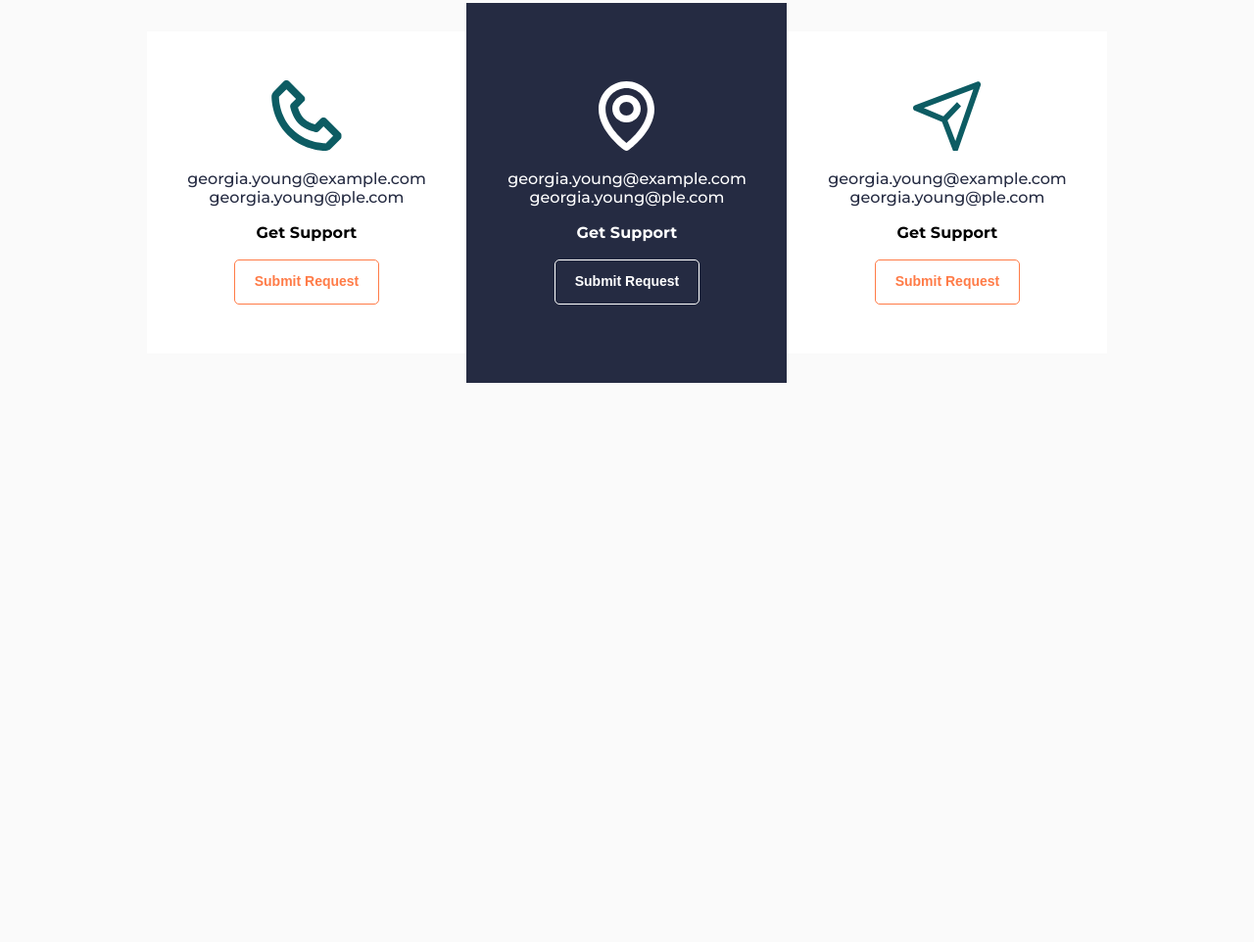
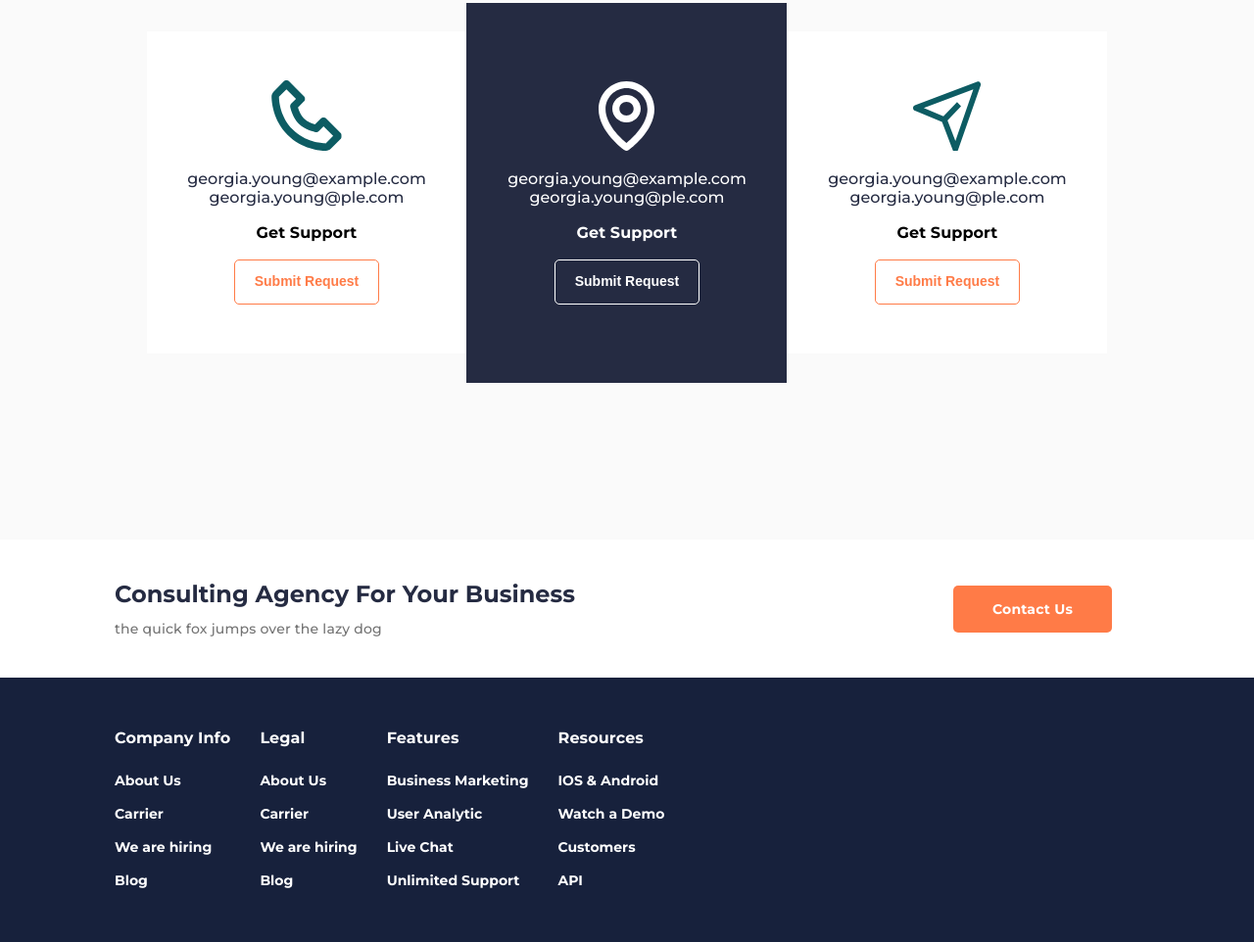
Before and after one commit to Lusenko/Repeat_html_2, a website: page index.html in a window 1280 px wide. Shown: the part 3591-4553 px from the top of the page at 98% size. Before the commit the page ends 4142 px from the top, so only its background shows below. Drawn offline with Linux system fonts and the light colour scheme.

Commit message:
added business block

```diff
--- a/_footer.scss
+++ b/_footer.scss
@@ -0,0 +1,107 @@
+@import "variable";
+/*****************Business*******************/
+.business{
+  background: white;
+
+  .business-body{
+    padding: 40px 0;
+
+    display: flex;
+    align-items: center;
+
+    .business-item{
+      margin: 0 360px 0 0;
+
+      & > *:not(:last-child){
+        margin: 0 0 10px 0;
+      }
+
+      .business-title{
+        font-size: 24px;
+        font-weight: 700;
+
+        line-height: calc(32 / 24 * 100%);
+
+        color: $colorTitle;
+      }
+      .business-text{
+        font-size: 14px;
+        font-weight: 500;
+
+        line-height: calc(20 / 14 * 100%);
+        letter-spacing: .2px;
+
+        color: $colorText;
+      }
+    }
+    .business-item__button{
+      padding: 0 26px;
+
+      .item-button{
+        font-size: 14px;
+        font-weight: 700;
+
+        padding: 15px 40px;
+
+        line-height: calc(28 / 14 * 100%);
+
+        letter-spacing: .2px;
+
+        color: white;
+        background: #FF7B47;
+
+        border-radius: 5px;
+      }
+    }
+  }
+}
+/***************Link******************/
+.link{
+  background: #17213C;
+
+  .link-body{
+    padding: 50px 0;
+
+    .link-columns{
+      display: flex;
+
+      & > *:not(:last-child){
+        margin: 0 30px 0 0;
+      }
+
+      .link-item{
+
+        & > *:not(:last-child){
+          margin: 0 0 20px 0;
+        }
+        .link-title{
+          font-size: 16px;
+          font-weight: 700;
+
+          line-height: calc(24 / 16 * 100%);
+
+          color: white;
+
+          letter-spacing: .1px;
+        }
+        .link-info{
+
+          & > *:not(:last-child){
+            margin: 0 0 10px 0;
+          }
+
+          li{
+            a{
+              font-size: 14px;
+              font-weight: 600;
+
+              line-height: calc(24 / 14 * 100%);
+
+              color: white;
+            }
+          }
+        }
+      }
+    }
+  }
+}
--- a/index.html
+++ b/index.html
@@ -339,7 +339,64 @@
         </section>
     </main>
     <footer class="footer">
+        <div class="page__business business">
+            <div class="business-container container">
+                <div class="business-body">
+                    <div class="business-item">
+                        <h2 class="business-title">Consulting Agency For Your Business</h2>
+                        <div class="business-text">the quick fox jumps over the lazy dog</div>
+                    </div>
+                    <div class="business-item__button">
+                        <bitton class="item-button">Contact Us</bitton>
+                    </div>
+                </div>
+            </div>
+        </div>
 
+        <div class="page__link link">
+            <div class="link-container container">
+                <div class="link-body">
+                    <div class="link-columns">
+                        <div class="link-item">
+                            <h5 class="link-title">Company Info</h5>
+                            <ul class="link-info">
+                                <li><a href="">About Us</a></li>
+                                <li><a href="">Carrier</a></li>
+                                <li><a href="">We are hiring</a></li>
+                                <li><a href="">Blog</a></li>
+                            </ul>
+                        </div>
+                        <div class="link-item">
+                            <h5 class="link-title">Legal</h5>
+                            <ul class="link-info">
+                                <li><a href="">About Us</a></li>
+                                <li><a href="">Carrier</a></li>
+                                <li><a href="">We are hiring</a></li>
+                                <li><a href="">Blog</a></li>
+                            </ul>
+                        </div>
+                        <div class="link-item">
+                            <h5 class="link-title">Features</h5>
+                            <ul class="link-info">
+                                <li><a href="">Business Marketing</a></li>
+                                <li><a href="">User Analytic</a></li>
+                                <li><a href="">Live Chat</a></li>
+                                <li><a href="">Unlimited Support</a></li>
+                            </ul>
+                        </div>
+                        <div class="link-item">
+                            <h5 class="link-title">Resources</h5>
+                            <ul class="link-info">
+                                <li><a href="">IOS & Android</a></li>
+                                <li><a href="">Watch a Demo</a></li>
+                                <li><a href="">Customers</a></li>
+                                <li><a href="">API</a></li>
+                            </ul>
+                        </div>
+                    </div>
+                </div>
+            </div>
+        </div>
     </footer>
 </div>
 
```
Also changed, not shown: style.css, 1 other file.
